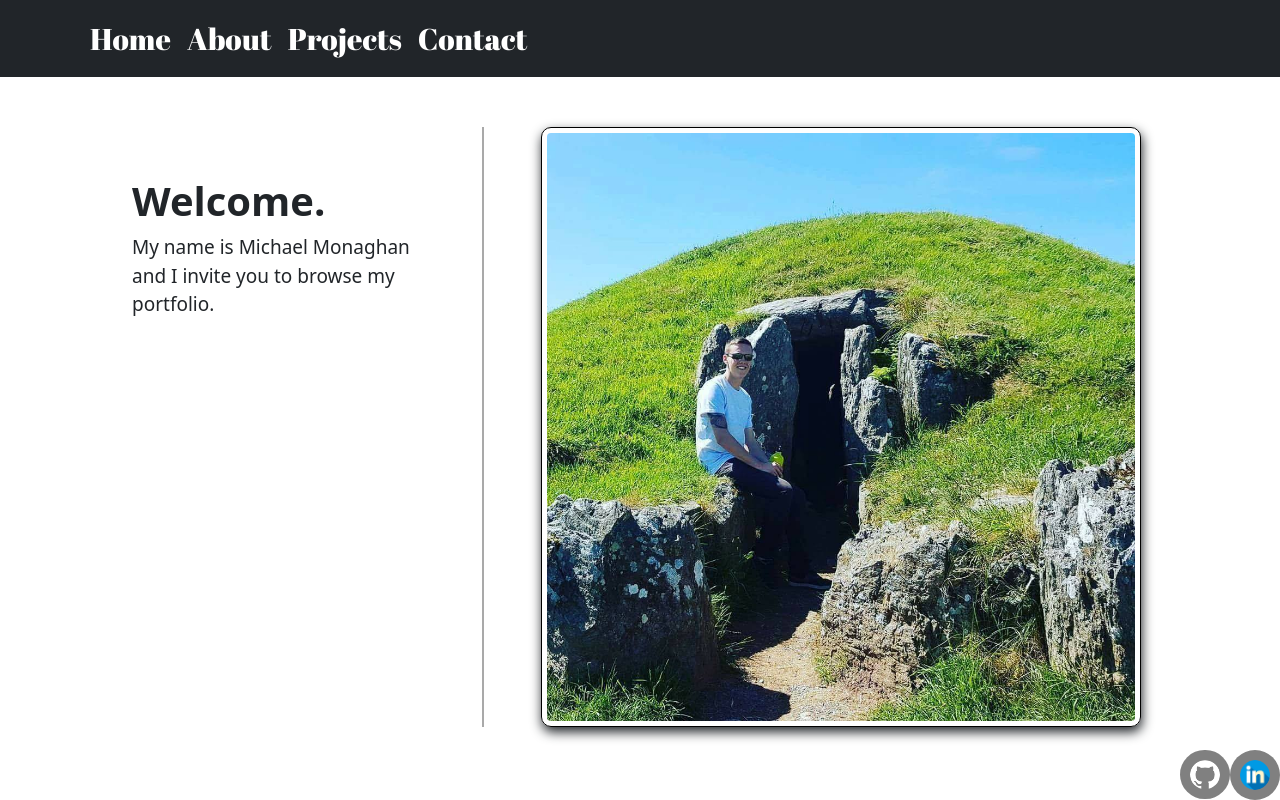
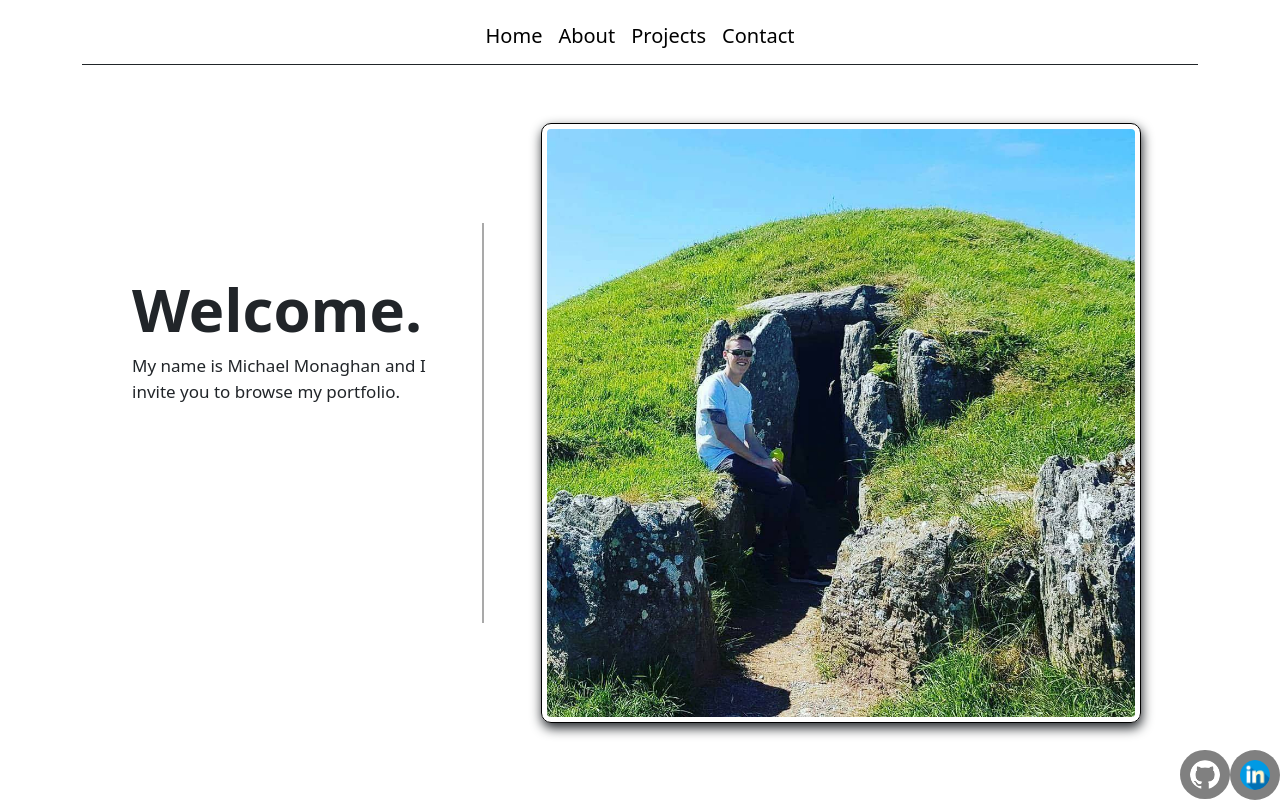
Before and after one commit to Zim40/React.Portfolio, a React (Create React App) app: page / in a window 1280 px wide. Built offline with nearby package versions, Linux system fonts and the light colour scheme.

Commit message:
Code tidy/seperate concerns

```diff
--- a/public/index.html
+++ b/public/index.html
@@ -36,7 +36,7 @@
       href="https://fonts.googleapis.com/css2?family=Abril+Fatface&family=Tangerine&display=swap"
       rel="stylesheet"
     />
-    <title>React App</title>
+    <title>Portfolio</title>
   </head>
   <body>
     <noscript>You need to enable JavaScript to run this app.</noscript>
--- /dev/null
+++ b/src/ProjectData.js
@@ -0,0 +1,21 @@
+const cardData = [
+  {
+    image: process.env.PUBLIC_URL + "/FetchEvent.png",
+    title: "Fetch Event",
+    text: `For more information click the button below.`,
+    Url: "https://github.com/Zim40/FetchEvent",
+  },
+  {
+    image: process.env.PUBLIC_URL + "/updatedUnifiedGG.png",
+    title: "UnifiedGG",
+    text: `For more information click the button below.`,
+    Url: "",
+  },
+  {
+    image: process.env.PUBLIC_URL + "/Screenshot.png",
+    title: "RuralTech: Admin Inventory",
+    text: "For more information click the button below. ",
+    Url: "https://github.com/Zim40/RuralTech-Ecommerce-",
+  },
+];
+export default cardData;
--- /dev/null
+++ b/src/components/Header/Header.js
@@ -0,0 +1,40 @@
+import React, { useState } from 'react';
+import NavTabs from './Navbar';
+import About from '../pages/About';
+import Contact from '../pages/Contact';
+import Projects from '../pages/Projects';
+import Home from '../pages/Home';
+
+
+export default function Header () {
+
+
+    const [currentPage, setPage] = useState('Home');
+
+    const renderPage = () => {
+        if(currentPage === 'Home') {
+            return <Home />
+        }
+        if(currentPage === 'About') {
+            return <About />
+        }
+        if(currentPage === 'Contact') {
+            return <Contact />
+        }
+        if(currentPage === 'Projects') {
+            return <Projects />
+        }
+    }
+    const handlePageChange = (page) => setPage(page);
+
+    return (
+        <div>
+            <NavTabs
+             currentPage={currentPage}
+             handlePageChange={handlePageChange}
+            />
+            {renderPage()}
+        </div>
+
+    )
+}
--- /dev/null
+++ b/src/components/Header/Navbar.js
@@ -0,0 +1,62 @@
+import React from "react";
+import Container from "react-bootstrap/Container";
+import Navbar from "react-bootstrap/Navbar";
+import Nav from "react-bootstrap/Nav";
+import "../style/navbar.css";
+
+function NavTabs({ currentPage, handlePageChange }) {
+  return (
+    <Container>
+      <Navbar
+        className="sticky-top bg-body-tertiary navbar"
+        collapseOnSelect
+        expand="lg"
+
+      >
+        <Navbar.Toggle aria-controls="responsive-navbar-nav" />
+        <Navbar.Collapse id="responsive-navbar-nav">
+          <Nav >
+            <Nav.Link
+              onClick={() => handlePageChange("Home")}
+              className={
+                currentPage === "Home" ? "nav-link active custom-nav-link " : "nav-link custom-nav-link"
+              }
+              href="#home"
+              id="tabs"
+            >
+              Home
+            </Nav.Link>
+            <Nav.Link
+              onClick={() => handlePageChange("About")}
+              className={
+                currentPage === "About" ? "nav-link active custom-nav-link" : "nav-link custom-nav-link"
+              }
+              href="#link"
+            >
+              About
+            </Nav.Link>
+            <Nav.Link
+              onClick={() => handlePageChange("Projects")}
+              className={
+                currentPage === "Projects" ? "nav-link active custom-nav-link" : "nav-link custom-nav-link"
+              }
+              href="#link"
+            >
+              Projects
+            </Nav.Link>
+            <Nav.Link
+              onClick={() => handlePageChange("Contact")}
+              className={
+                currentPage === "Contact" ? "nav-link active custom-nav-link" : "nav-link custom-nav-link"
+              }
+              href="#link"
+            >
+              Contact
+            </Nav.Link>
+          </Nav>
+        </Navbar.Collapse>
+      </Navbar>
+    </Container>
+  );
+}
+export default NavTabs;
--- a/src/components/Navbar.js
+++ /dev/null
@@ -1,77 +0,0 @@
-import React from "react";
-import Container from "react-bootstrap/Container";
-import Navbar from "react-bootstrap/Navbar";
-import Nav from "react-bootstrap/Nav";
-
-function NavTabs({ currentPage, handlePageChange }) {
-  const styles = {
-    navTabs: {
-      fontSize: 30,
-      fontFamily: "Abril Fatface, cursive",
-    },
-    navLinks: {
-      color: 'white',
-    },
-    navContainer: {
-      // float: "right",
-    },
-    menu: {
-      background: 'white'
-    }
-  };
-
-  return (
-    <Navbar
-      style={styles.navContainer}
-      className="sticky-top bg-body-tertiary"
-      bg="dark"
-      collapseOnSelect
-      expand="lg"
-    >
-      <Container>
-        <Navbar.Toggle style={styles.menu} aria-controls="responsive-navbar-nav" />
-        <Navbar.Collapse  id="responsive-navbar-nav">
-          <Nav style={styles.navTabs} className="">
-            <Nav.Link style={styles.navLinks}
-              onClick={() => handlePageChange("Home")}
-              className={
-                currentPage === "Home" ? "nav-link active" : "nav-link"
-              }
-              href="#home"
-            >
-              Home
-            </Nav.Link>
-            <Nav.Link style={styles.navLinks}
-              onClick={() => handlePageChange("About")}
-              className={
-                currentPage === "About" ? "nav-link active" : "nav-link"
-              }
-              href="#link"
-            >
-              About
-            </Nav.Link>
-            <Nav.Link style={styles.navLinks}
-              onClick={() => handlePageChange("Projects")}
-              className={
-                currentPage === "Projects" ? "nav-link active" : "nav-link"
-              }
-              href="#link"
-            >
-              Projects
-            </Nav.Link>
-            <Nav.Link style={styles.navLinks}
-              onClick={() => handlePageChange("Contact")}
-              className={
-                currentPage === "Contact" ? "nav-link active" : "nav-link"
-              }
-              href="#link"
-            >
-              Contact
-            </Nav.Link>
-          </Nav>
-        </Navbar.Collapse>
-      </Container>
-    </Navbar>
-  );
-}
-export default NavTabs;
--- a/src/components/PortfolioContainer.js
+++ b/src/components/PortfolioContainer.js
@@ -1,42 +1,16 @@
-import React, {useState} from 'react';
-import About from './pages/About';
-import Contact from './pages/Contact';
-import Projects from './pages/Projects';
-import Navbar from './Navbar';
-import Home from './pages/Home';
-import Footer from './Footer'
+import React from "react";
+import Footer from "./Footer";
+import Header from "./Header/Header";
 
-export default function PortfolioContainer () {
+export default function PortfolioContainer() {
 
+  return (
+    <div>
+      <Header />
 
+      {/* Page Rendered from Header/Navbar */}
 
-    const [currentPage, setPage] = useState('Home');
-
-    const renderPage = () => {
-        if(currentPage === 'Home') {
-            return <Home />
-        }
-        if(currentPage === 'About') {
-            return <About />
-        }
-        if(currentPage === 'Contact') {
-            return <Contact />
-        }
-        if(currentPage === 'Projects') {
-            return <Projects />
-        }
-    }
-    const handlePageChange = (page) => setPage(page);
-
-    return (
-      <div>
-        <Navbar
-          currentPage={currentPage}
-          handlePageChange={handlePageChange}
-        />
-
-        {renderPage()}
-        <Footer />
-      </div>
-    );
+      <Footer />
+    </div>
+  );
 }
--- a/src/components/pages/Projects.js
+++ b/src/components/pages/Projects.js
@@ -1,8 +1,8 @@
 import React from "react";
 import Container from "react-bootstrap/Container";
 import Card from "react-bootstrap/Card";
-
 import Button from "react-bootstrap/Button";
+import cardData from "../../ProjectData";
 
 
 export default function Projects() {
@@ -19,26 +19,6 @@ export default function Projects() {
     }
   };
 
-  const cardData = [
-    {
-      image: process.env.PUBLIC_URL + "/FetchEvent.png",
-      title: "Fetch Event",
-      text: `For more information click the button below.`,
-      Url: 'https://github.com/Zim40/FetchEvent'
-    },
-    {
-      image: process.env.PUBLIC_URL + "/updatedUnifiedGG.png",
-      title: "UnifiedGG",
-      text: `For more information click the button below.`,
-      Url: ''
-    },
-    {
-      image: process.env.PUBLIC_URL + "/Screenshot.png",
-      title: "RuralTech: Admin Inventory",
-      text: "For more information click the button below. ",
-      Url: 'https://github.com/Zim40/RuralTech-Ecommerce-'
-    },
-  ];
   return (
     <Container>
        <div style={style.title} className="p-title">
--- a/src/components/style/main.css
+++ b/src/components/style/main.css
@@ -1,7 +1,8 @@
+
 body {
   background-color: white;
 }
-
+/* <--------- HOME TAB ---------> */
 .home {
   display: flex;
   margin: 50px 0px;
@@ -20,11 +21,11 @@ body {
 }
 .home--Text {
   width: 300px;
-  font-size: 19px;
+  font-size: 17px;
   margin-left: auto;
 }
 .home--title {
-  font-size: 40px;
+  font-size: 60px;
   font-weight: 700;
 }
 .home--text {
@@ -32,7 +33,6 @@ body {
 }
 .home--content {
   border-right: 2px solid darkgrey;
-  height: 600px;
+  height:400px;
   padding: 50px;
-
 }
--- /dev/null
+++ b/src/components/style/navbar.css
@@ -0,0 +1,18 @@
+/* <--------- NAVBAR ---------> */
+div#responsive-navbar-nav {
+  align-items: center;
+  justify-content: center;
+  border-bottom: 1px solid;
+  padding: 5px;
+}
+.custom-nav-link {
+  color: black !important;
+  font-size: 20px !important;
+}
+
+.custom-nav-link:hover {
+    border-top: 1px solid black;
+    border-bottom: 1px solid black;
+    padding: 5px;
+    font-weight: 500
+}
```
